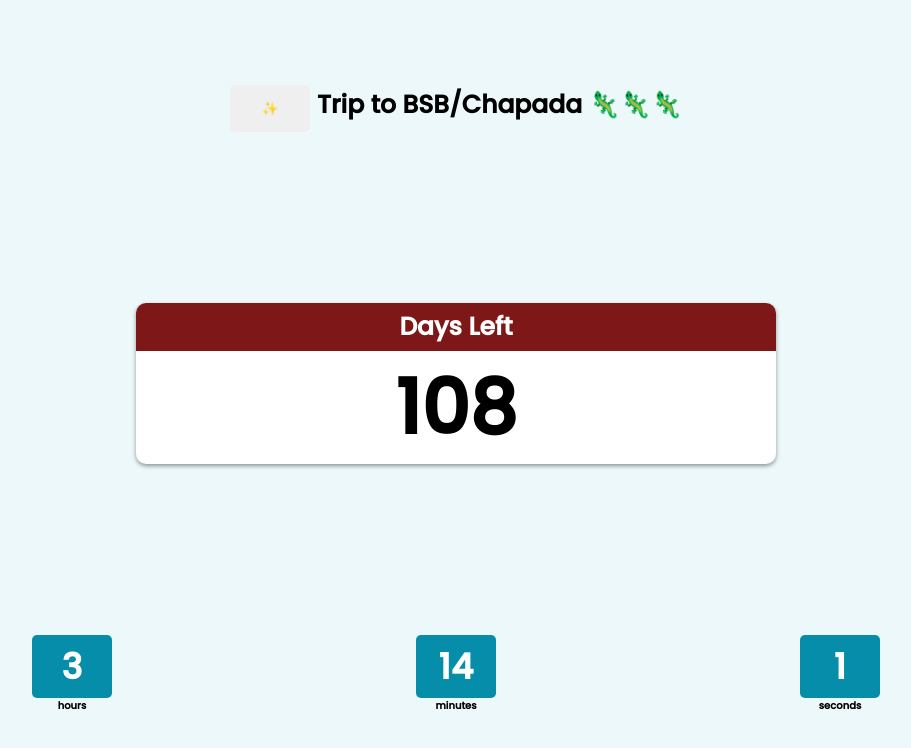
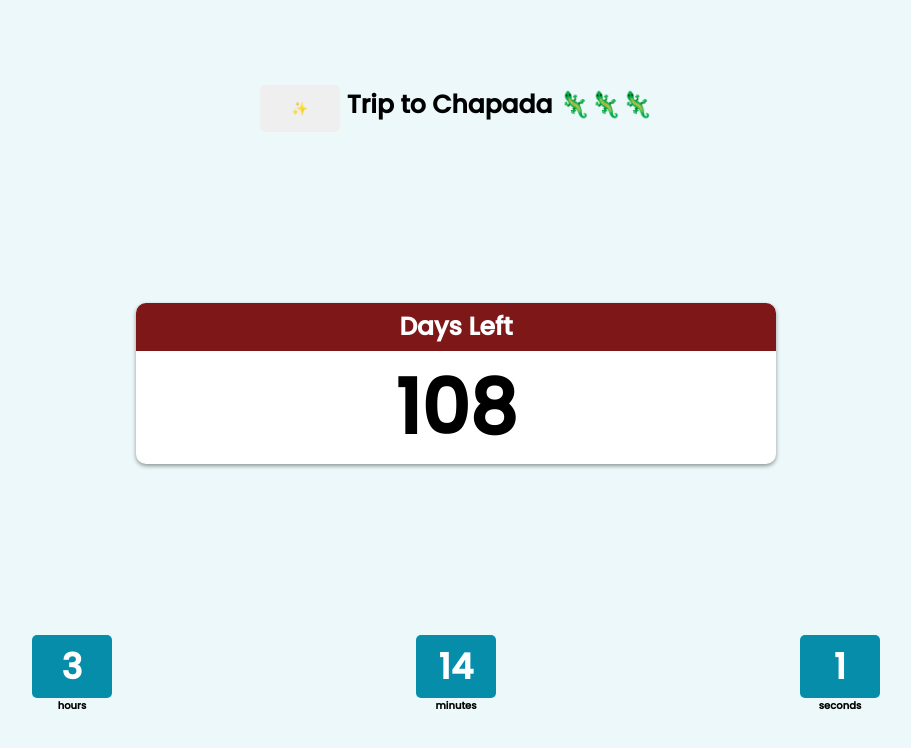
Before and after one commit to oArthur/countdown, a React (Create React App) app: page / in a window 1280 px wide. Shown: the top 748 px of the page, without its empty margins (184-1095 px from the left). Built offline with nearby package versions, Linux system fonts and the light colour scheme.

Commit message:
chapadaaa dnv

```diff
--- a/src/App.js
+++ b/src/App.js
@@ -9,7 +9,7 @@ function App() {
   return (
     <>
       <div id='principal'>
-        <h2><Fireworks/> Trip to BSB/Chapada 🦎🦎🦎</h2>
+        <h2><Fireworks/> Trip to Chapada 🦎🦎🦎</h2>
         <ContainerDaysLeft dias={day} />
         <Counter title="hours" number={hour}/>
         <Counter title="minutes" number={minute}/>
```
